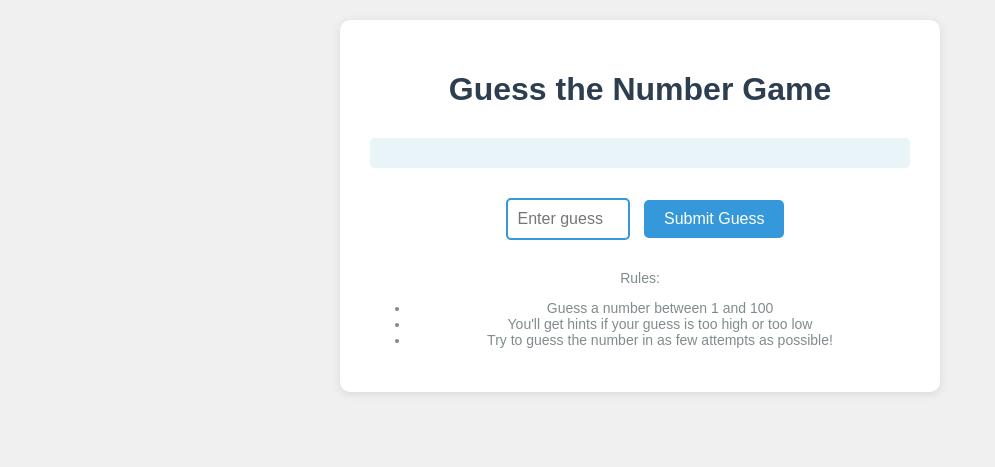
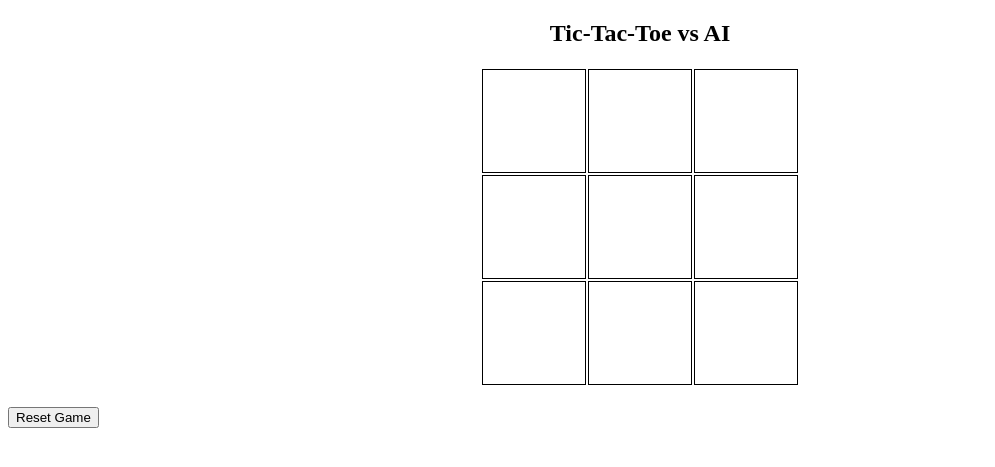
Before and after one commit to mrwzi/code, a Flask app: template templates/game.html in a window 1280 px wide. Shown: the top 467 px of the page, without its empty margins (0-995 px from the left). Run offline with Flask 3, Linux system fonts and the light colour scheme; the template is opened without the code that fills it, so the values that code supplies are empty.

Commit message:
Update game.html

```diff
--- a/templates/game.html
+++ b/templates/game.html
@@ -1,92 +1,66 @@
-<!-- templates/game.html -->
 <!DOCTYPE html>
 <html lang="en">
 <head>
     <meta charset="UTF-8">
-    <meta name="viewport" content="width=device-width, initial-scale=1.0">
-    <title>Guess the Number Game</title>
+    <title>Tic-Tac-Toe vs AI</title>
     <style>
-        body {
-            font-family: 'Arial', sans-serif;
-            max-width: 600px;
-            margin: 0 auto;
-            padding: 20px;
-            text-align: center;
-            background-color: #f0f0f0;
-        }
-
-        .game-container {
-            background-color: white;
-            padding: 30px;
-            border-radius: 10px;
-            box-shadow: 0 2px 10px rgba(0,0,0,0.1);
-        }
-
-        h1 {
-            color: #2c3e50;
-            margin-bottom: 30px;
-        }
-
-        .message {
-            margin: 20px 0;
-            padding: 15px;
-            border-radius: 5px;
-            background-color: #e8f4f8;
-            color: #2980b9;
-        }
-
-        input[type="number"] {
-            padding: 10px;
-            font-size: 16px;
-            width: 100px;
-            margin: 10px;
-            border: 2px solid #3498db;
-            border-radius: 5px;
-        }
-
-        button {
-            padding: 10px 20px;
-            font-size: 16px;
-            background-color: #3498db;
-            color: white;
-            border: none;
-            border-radius: 5px;
-            cursor: pointer;
-            transition: background-color 0.3s;
-        }
-
-        button:hover {
-            background-color: #2980b9;
-        }
-
-        .rules {
-            margin-top: 20px;
-            font-size: 14px;
-            color: #7f8c8d;
-        }
+        /* Basic styles for the Tic-Tac-Toe board */
+        table { margin: 20px auto; }
+        td { width: 100px; height: 100px; font-size: 2em; text-align: center; cursor: pointer; border: 1px solid black; }
     </style>
 </head>
 <body>
-    <div class="game-container">
-        <h1>Guess the Number Game</h1>
+    <h2 style="text-align: center;">Tic-Tac-Toe vs AI</h2>
+    <table id="board">
+        <tr>
+            <td data-row="0" data-col="0"></td>
+            <td data-row="0" data-col="1"></td>
+            <td data-row="0" data-col="2"></td>
+        </tr>
+        <tr>
+            <td data-row="1" data-col="0"></td>
+            <td data-row="1" data-col="1"></td>
+            <td data-row="1" data-col="2"></td>
+        </tr>
+        <tr>
+            <td data-row="2" data-col="0"></td>
+            <td data-row="2" data-col="1"></td>
+            <td data-row="2" data-col="2"></td>
+        </tr>
+    </table>
+    <button onclick="resetGame()">Reset Game</button>
 
-        <div class="message">
-            {{ message }}
-        </div>
+    <script>
+        const board = document.getElementById("board");
 
-        <form method="POST">
-            <input type="number" name="guess" min="1" max="100" placeholder="Enter guess" required>
-            <button type="submit">Submit Guess</button>
-        </form>
+        board.addEventListener("click", async (event) => {
+            const cell = event.target;
+            const row = cell.getAttribute("data-row");
+            const col = cell.getAttribute("data-col");
 
-        <div class="rules">
-            <p>Rules:</p>
-            <ul>
-                <li>Guess a number between 1 and 100</li>
-                <li>You'll get hints if your guess is too high or too low</li>
-                <li>Try to guess the number in as few attempts as possible!</li>
-            </ul>
-        </div>
-    </div>
+            if (cell.textContent === '') {
+                const response = await fetch("/move", {
+                    method: "POST",
+                    headers: { "Content-Type": "application/json" },
+                    body: JSON.stringify({ row: parseInt(row), col: parseInt(col) })
+                });
+                const result = await response.json();
+
+                if (result.status === "win" || result.status === "draw") {
+                    alert(result.status === "win" ? `${result.winner} wins!` : "It's a draw!");
+                    resetGame();
+                } else if (result.status === "continue") {
+                    cell.textContent = 'X';
+                    const [aiRow, aiCol] = result.ai_move;
+                    board.querySelector(`[data-row="${aiRow}"][data-col="${aiCol}"]`).textContent = 'O';
+                }
+            }
+        });
+
+        async function resetGame() {
+            await fetch("/reset", { method: "POST" });
+            [...board.querySelectorAll("td")].forEach(cell => cell.textContent = '');
+        }
+    </script>
 </body>
 </html>
```
